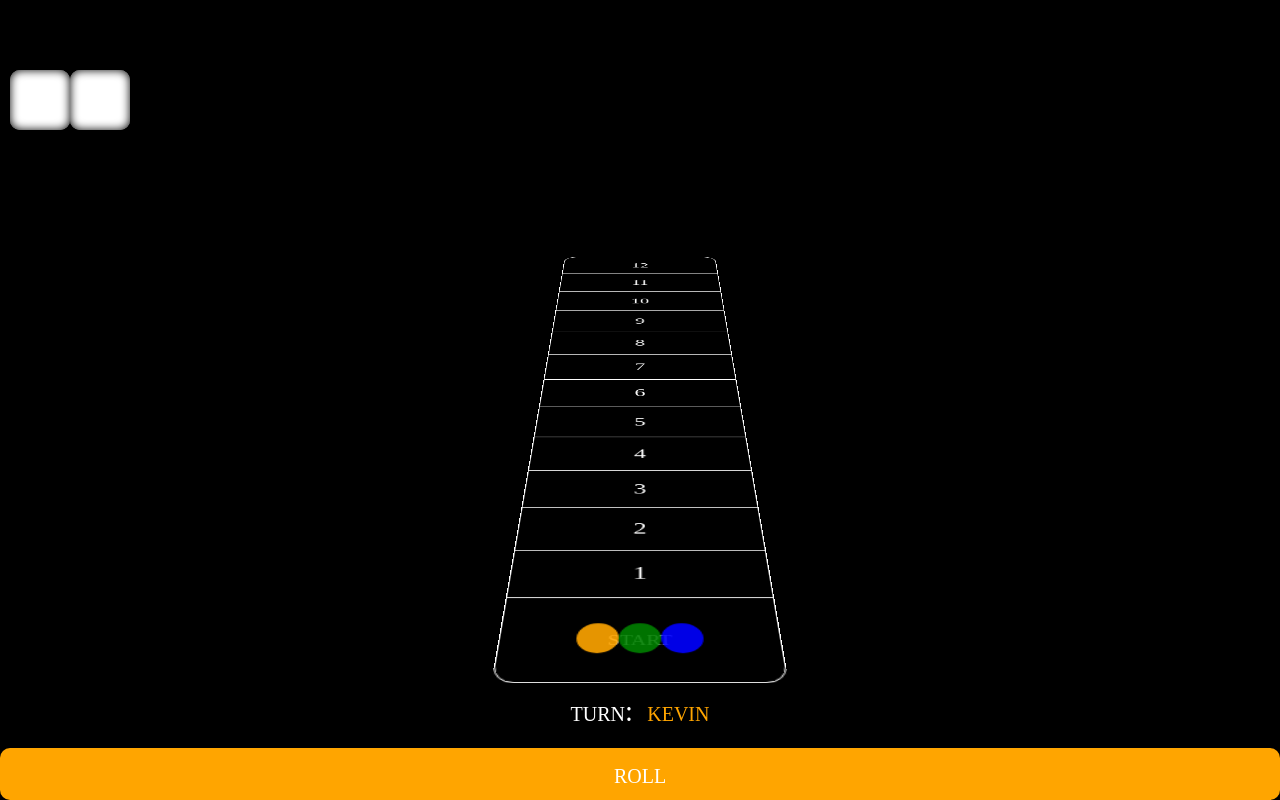
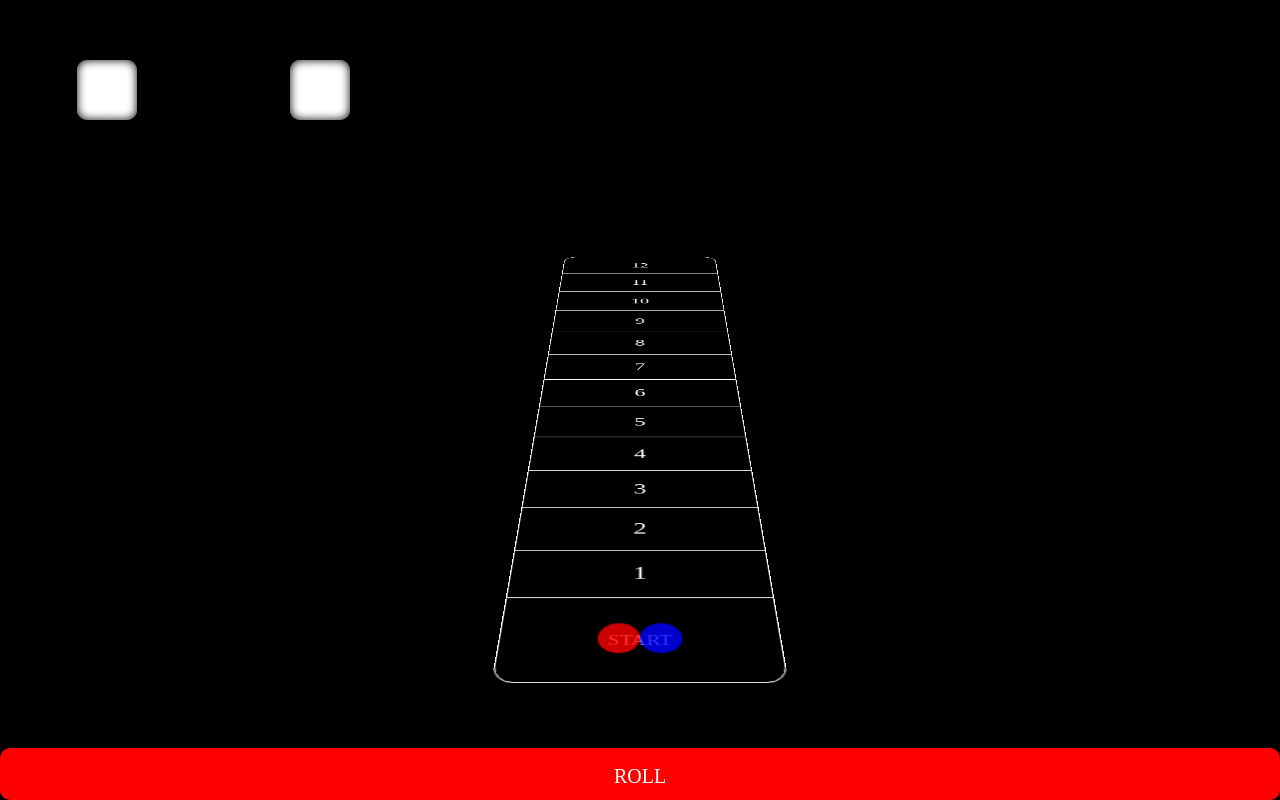
Before and after one commit to KevinW90/Bump_Back, a React (Create React App) app: page / in a window 1280 px wide. Built offline with nearby package versions, Linux system fonts and the light colour scheme.

Commit message:
removed player turn indicator for colored button; started difficulty setting

```diff
--- a/src/components/BumpBack.js
+++ b/src/components/BumpBack.js
@@ -7,6 +7,7 @@ import '../css/Block.css';
 import Die from './Die';
 import Button from './Button';
 import Player from './Player';
+import Difficulty from './Difficulty';
 
 
 class BumpBack extends Component {
@@ -18,7 +19,8 @@ class BumpBack extends Component {
             die1: 0,
             die2: 0,
             active_player: 0,
-            who_rolled: null
+            who_rolled: null,
+            difficulty: 'E'
         }
 
 
@@ -33,28 +35,22 @@ class BumpBack extends Component {
 
         this.DiceRoll = this.DiceRoll.bind(this);
         this.Bump = this.Bump.bind(this);
+        this.changeDifficulty = this.changeDifficulty.bind(this);
+        this.addPlayers = this.addPlayers.bind(this);
     }
 
     player_list = [
             {
-            name: "kevin",
+                name: "p1",
                 pos: "start",
-            color: "orange",
-            turn: 0
+                color: "red"
             },
             {
-            name: "bob",
-            pos: "start",
-            color: "green",
-            turn: 0
-        },
-        {
-            name: "stuart",
-            pos: "start",
-            color: "blue",
-            turn: 0
+                name: 'p2',
+                pos: 'start',
+                color: 'blue'
             }
-    ]
+    ];
 
     DiceRoll = () => {
         //get dice roll
@@ -150,8 +146,6 @@ class BumpBack extends Component {
             active_player: newActivePlayer,
             who_rolled: this.state.active_player
         })
-
-        console.log(this.player_list);
     }
 
     Bump = (player) => {
@@ -164,6 +158,92 @@ class BumpBack extends Component {
                     this.Bump(this.player_list[i]) //check the bumped player's position for another bump
                 }
             }
+        }
+    }
+
+    changeDifficulty = (diff) => {
+        switch (diff) {
+            case 'e': //easy
+                //one computer player
+                this.addPlayers(1);
+                this.setState({
+                    difficulty: 'E'
+                })
+                break;
+            case 'm': //medium
+                //two computer players
+                this.addPlayers(2);
+                this.setState({
+                    difficulty: 'M'
+                })
+                break;
+            case 'h': //hard
+                //three computer players
+                this.addPlayers(3);
+                this.setState({
+                    difficulty: 'H'
+                })
+        }
+    }
+
+    addPlayers = (num) => {
+        switch (num) {
+            case 1:
+                this.player_list = [
+                    {
+                        name: "p1",
+                        pos: "start",
+                        color: "red"
+                    },
+                    {
+                        name: 'p2',
+                        pos: 'start',
+                        color: 'blue'
+                    }
+                ]
+                break;
+            case 2:
+                this.player_list = [
+                    {
+                        name: "p1",
+                        pos: "start",
+                        color: "red"
+                    },
+                    {
+                        name: 'p2',
+                        pos: 'start',
+                        color: 'blue'
+                    },
+                    {
+                        name: 'p3',
+                        pos: 'start',
+                        color: 'green'
+                    }
+                ]
+                break;
+            case 3:
+                this.player_list = [
+                    {
+                        name: "p1",
+                        pos: "start",
+                        color: "red"
+                    },
+                    {
+                        name: 'p2',
+                        pos: 'start',
+                        color: 'blue'
+                    },
+                    {
+                        name: 'p3',
+                        pos: 'start',
+                        color: 'green'
+                    },
+                    {
+                        name: 'p4',
+                        pos: 'start',
+                        color: 'yellow'
+                    }
+                ]
         }
     }
 
@@ -186,6 +266,7 @@ class BumpBack extends Component {
 
         return (
             <div id="bump-back">
+                <div className="game-info">
                     <div className="playback">
                         {this.state.who_rolled !== null ? <div className="who-rolled"
                                                             style={{color: this.player_list[this.state.who_rolled].color}}>
@@ -199,11 +280,14 @@ class BumpBack extends Component {
                         </div>
                     </div>
 
+                    {/* <Difficulty changeDifficulty={this.changeDifficulty}/> */}
+                </div>
+
                 <div className="game-menu">
-                    <div className="active-player">turn: &nbsp; <span style={{color: this.player_list[this.state.active_player].color}}>
+                    {/* <div className="active-player">turn: &nbsp; <span style={{color: this.player_list[this.state.active_player].color}}>
                                                              {this.player_list[this.state.active_player].name}
                                                          </span>
-                    </div>
+                    </div> */}
                     <Button role="roll" clickHandler={this.DiceRoll} bg={this.player_list[this.state.active_player].color}/>
                 </div>
                 <div className="strip">
--- /dev/null
+++ b/src/components/Difficulty.js
@@ -0,0 +1,20 @@
+import React from 'react';
+
+import '../css/Difficulty.css';
+
+const Difficulty = (props) => {
+    return (
+        <div className="difficulty">
+            <div className="heading">
+                difficulty
+            </div>
+            <div className="setting-wrapper">
+                <div className="setting" onClick={props.changeDifficulty('e')}>E</div>
+                <div className="setting" onClick={props.changeDifficulty('m')}>M</div>
+                <div className="setting" onClick={props.changeDifficulty('h')}>H</div>
+            </div>
+        </div>
+    );
+};
+
+export default Difficulty;
--- a/src/components/Player.js
+++ b/src/components/Player.js
@@ -6,7 +6,7 @@ const Player = (props) => {
         height: 30,
         background: props.bg,
         borderRadius: 50,
-        opacity: .9
+        opacity: .8
     }
 
     return (
--- a/src/css/BumpBack.css
+++ b/src/css/BumpBack.css
@@ -12,8 +12,17 @@
     /* border: 1px solid green; */
 }
 
+.game-info {
+    position: absolute;
+    top: 0;
+    left: 0;
+    width: 100%;
+
+    display: grid;
+    grid-template: 1fr / 1fr 1fr 1fr;
+}
+
 .playback {
-    position: absolute;
     top: 10px;
     left: 10px;
 
@@ -41,7 +50,7 @@
 
     display: grid;
     gap: 10px;
-    grid-template: repeat(2, 1fr) / 1fr;
+    grid-template: repeat(1, 1fr) / 1fr;
 
     font-size: 1.3rem;
     font-variant: small-caps;
--- a/src/css/Die.css
+++ b/src/css/Die.css
@@ -49,7 +49,7 @@
 .dice {
     /* border: 1px solid blue; */
     display: grid;
-    /* gap: 0px; */
+    /* gap: 2px; */
     grid-template: 1fr / 1fr 1fr;
 
     /* border: 1px solid yellow; */
--- /dev/null
+++ b/src/css/Difficulty.css
@@ -0,0 +1,27 @@
+.difficulty {
+    width: 100%;
+
+    display: grid;
+    grid-template: 1fr 1fr / 1fr;
+}
+
+.heading {
+    display: flex;
+    justify-content: center;
+    align-items: center;
+}
+
+.setting-wrapper {
+    display: grid;
+    gap: 5px;
+    grid-template: 1fr / repeat(3, 1fr);
+}
+
+.setting {
+    padding: 5px;
+    background: green;
+
+    display: flex;
+    justify-content: center;
+    align-items: center;
+}
```
Lines whose indentation alone changed are shown as unchanged.
